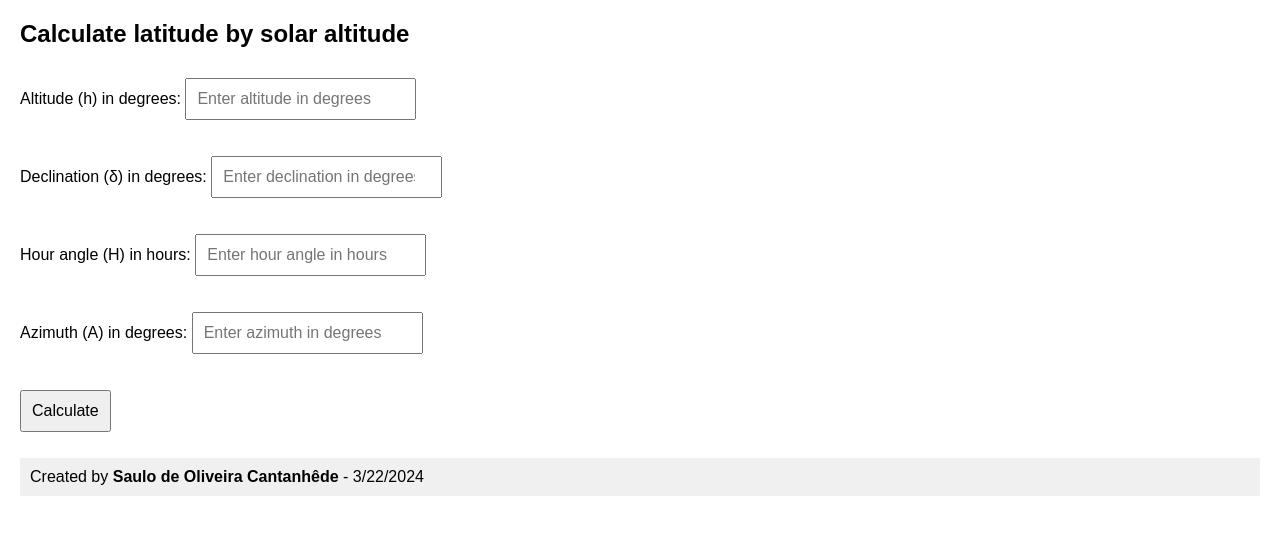
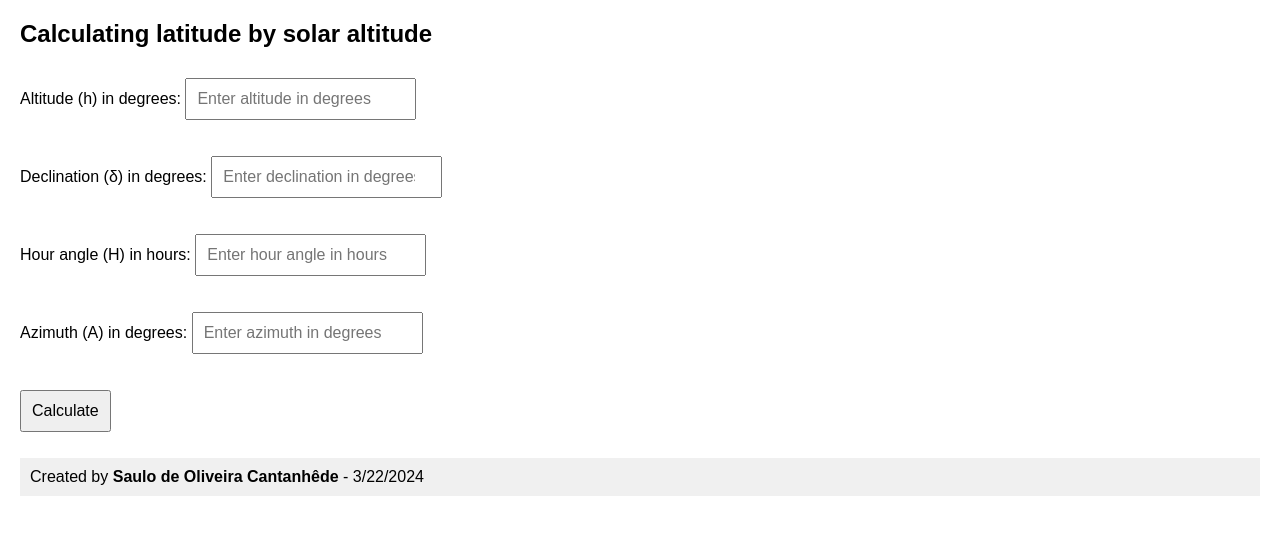
Before and after one commit to saulocantanhede/saulocantanhede.github.io, a plain HTML site: page index.html in a window 1280 px wide. Drawn offline with Linux system fonts and the light colour scheme.

Commit message:
Update index.html

```diff
--- a/index.html
+++ b/index.html
@@ -31,7 +31,7 @@
 
 <body>
 
-<h2>Calculate latitude by solar altitude</h2>
+<h2>Calculating latitude by solar altitude</h2>
 
 <p>
 <label for="valor1">Altitude (h) in degrees:</label>
```
